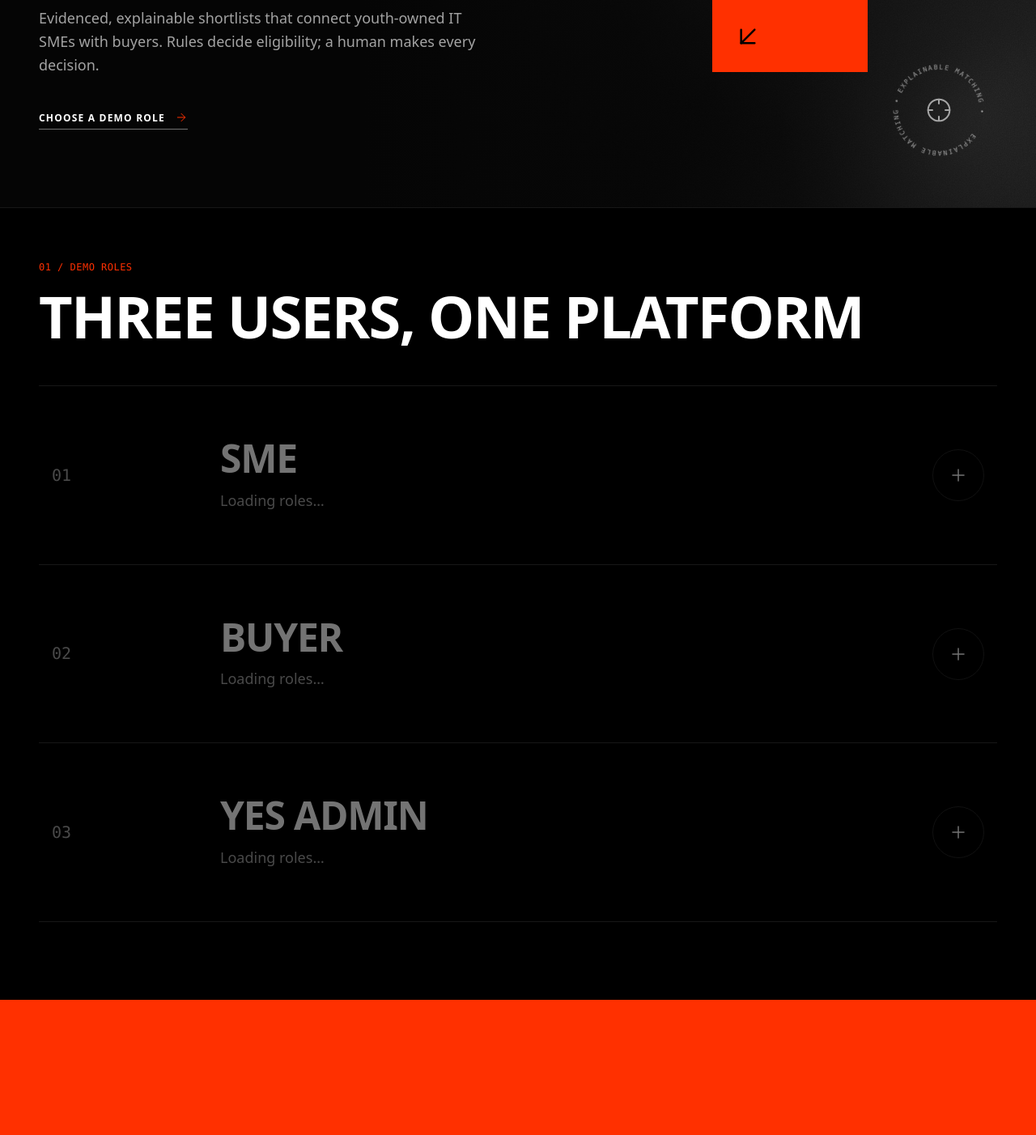
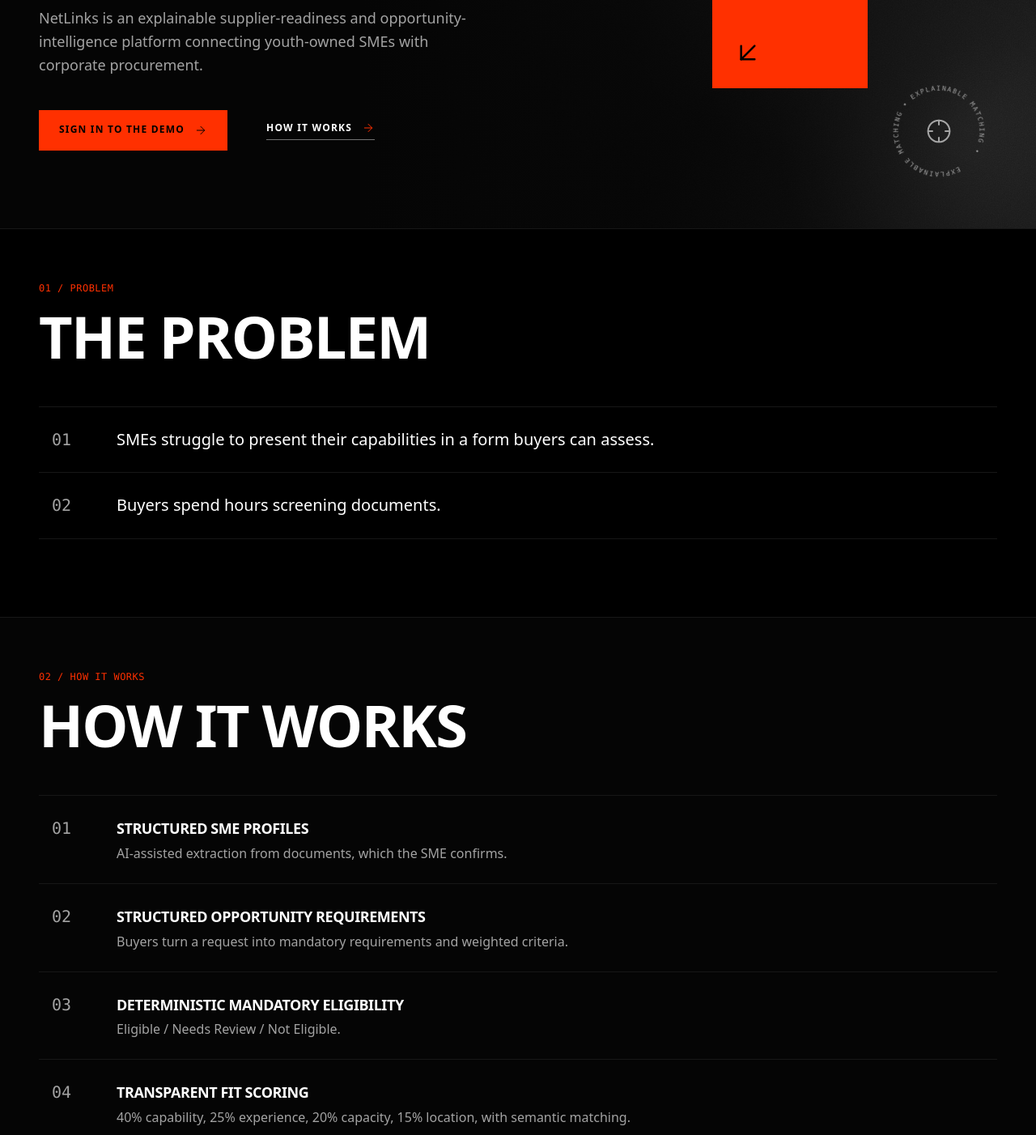
Before and after one commit to Jmoepi/NetLinks, a Next.js app in the folder frontend/: page / in a window 1280 px wide. Shown: the part 660-2062 px from the top of the page at 81% size. Built offline with nearby package versions, Linux system fonts and the light colour scheme; no server answers.

Commit message:
feat(ui): public landing page and footer copy

```diff
--- a/frontend/app/globals.css
+++ b/frontend/app/globals.css
@@ -561,6 +561,38 @@
   align-items: center;
   gap: var(--space-3);
   margin-top: var(--space-4);
+}
+
+/* Primary-styled link (e.g. "Sign in to the demo"): looks like the default button. */
+.button-link {
+  display: inline-flex;
+  align-items: center;
+  justify-content: center;
+  gap: var(--space-3);
+  padding: var(--space-4) var(--space-6);
+  font-size: var(--fs-xs);
+  font-weight: var(--fw-semibold);
+  text-transform: uppercase;
+  letter-spacing: var(--tr-widest);
+  line-height: 1.2;
+  text-decoration: none;
+  border-radius: var(--radius-none);
+  border: 1px solid var(--accent);
+  background: var(--accent);
+  color: var(--on-accent);
+  transition: background-color var(--dur-fast) var(--ease), color var(--dur-fast) var(--ease),
+    border-color var(--dur-fast) var(--ease);
+}
+
+.button-link:hover,
+.button-link:focus-visible {
+  background: #ffffff;
+  border-color: #ffffff;
+  color: #000000;
+}
+
+.button-link svg {
+  flex: none;
 }
 
 /* Underlined uppercase text link with accent arrow that nudges on hover/focus */
@@ -2075,6 +2107,7 @@
 .hero-links {
   display: flex;
   flex-wrap: wrap;
+  align-items: center;
   gap: var(--space-6) var(--space-12);
 }
 
@@ -2161,56 +2194,36 @@
   margin-bottom: var(--space-12);
 }
 
-.role-rows .row-button {
-  width: 100%;
-  display: grid;
-  grid-template-columns: 4rem minmax(0, 1fr) auto;
-  align-items: center;
-  gap: var(--space-6);
-  padding: var(--space-10) var(--space-4);
-  background: transparent;
-  border: 0;
-  color: var(--text);
-  text-align: left;
-  text-transform: none;
-  letter-spacing: normal;
-  font-size: var(--fs-base);
-  font-weight: var(--fw-regular);
-  line-height: var(--lh-body);
-  cursor: pointer;
-}
-
-.role-rows .row-button:hover:not(:disabled),
-.role-rows .row-button:focus-visible:not(:disabled) {
-  background: transparent;
-  color: var(--text);
-}
-
-.role-rows .row-button:focus-visible {
-  outline-offset: -2px;
-}
-
-.role-rows .row-index {
+/* Landing rows: larger index and statement text, reusing .row-list / .row-inner. */
+.landing-section .row-inner {
+  padding-block: var(--space-6);
+}
+
+.landing-section .row-index {
   font-size: var(--fs-xl);
 }
 
-.role-title {
-  display: block;
-  font-size: clamp(1.875rem, 4vw, 3rem);
-  font-weight: var(--fw-semibold);
-  text-transform: uppercase;
-  letter-spacing: var(--tr-tight);
+.landing-statement {
+  font-size: var(--fs-xl);
+  font-weight: var(--fw-light);
+  color: var(--text-strong);
   line-height: var(--lh-heading);
-  color: var(--text-strong);
-  margin-bottom: var(--space-3);
-}
-
-.role-desc {
-  display: block;
-  font-size: var(--fs-lg);
-  font-weight: var(--fw-light);
-  color: var(--text-muted);
-  max-width: 32rem;
+  max-width: 44rem;
+}
+
+.landing-note {
+  margin-top: var(--space-6);
+}
+
+.landing-cta {
+  display: flex;
+  flex-wrap: wrap;
+  align-items: center;
+  gap: var(--space-4) var(--space-8);
+}
+
+.landing-cta p {
+  margin: 0;
 }
 
 .row:hover .btn-circle,
@@ -2223,16 +2236,6 @@
 .row:hover .btn-circle svg,
 .row:focus-within .btn-circle svg {
   transform: rotate(45deg);
-}
-
-@media (min-width: 768px) {
-  .role-rows .row-button {
-    grid-template-columns: 2fr 6fr 4fr;
-    padding-block: var(--space-16);
-  }
-  .role-rows .btn-circle {
-    justify-self: end;
-  }
 }
 
 .manifesto {
--- a/frontend/app/page.tsx
+++ b/frontend/app/page.tsx
@@ -1,18 +1,58 @@
 "use client";
 
-import { ArrowDownLeft, ArrowRight, Crosshair, Plus } from "lucide-react";
+import { ArrowDownLeft, ArrowRight, Crosshair } from "lucide-react";
 import Link from "next/link";
-import { useRouter } from "next/navigation";
 import { useId } from "react";
 import { Eyebrow } from "@/components/Eyebrow";
 import { SectionIndex } from "@/components/SectionIndex";
 import { ROLE_HOME, useIdentity } from "@/lib/identity";
-import type { Role } from "@/lib/types";
 
-const ROLES: { role: Role; title: string; description: string }[] = [
-  { role: "sme", title: "SME", description: "Upload documents, confirm AI-extracted facts, control sharing." },
-  { role: "buyer", title: "Buyer", description: "Structure an RFQ, run rule-based matching, shortlist with evidence." },
-  { role: "admin", title: "YES Admin", description: "See pipeline outcomes, readiness gaps and fairness." },
+/** Static landing content. Plain statements only: no metrics, logos, testimonials or partner claims. */
+const PROBLEMS = [
+  "SMEs struggle to present their capabilities in a form buyers can assess.",
+  "Buyers spend hours screening documents.",
+];
+
+const STEPS: { title: string; text: string }[] = [
+  { title: "Structured SME profiles", text: "AI-assisted extraction from documents, which the SME confirms." },
+  {
+    title: "Structured opportunity requirements",
+    text: "Buyers turn a request into mandatory requirements and weighted criteria.",
+  },
+  { title: "Deterministic mandatory eligibility", text: "Eligible / Needs Review / Not Eligible." },
+  {
+    title: "Transparent fit scoring",
+    text: "40% capability, 25% experience, 20% capacity, 15% location, with semantic matching.",
+  },
+  {
+    title: "Explainable shortlists",
+    text: "Evidence, gaps and readiness actions for every match, plus an audit trail.",
+  },
+];
+
+const AUDIENCES: { title: string; text: string }[] = [
+  { title: "SMEs", text: "Build one evidenced profile and see what would help you qualify." },
+  {
+    title: "Corporate buyers and ESD teams",
+    text: "Structure a request, apply mandatory rules and shortlist with evidence behind every score.",
+  },
+  {
+    title: "YES and ecosystem partners",
+    text: "See pipeline outcomes, common readiness gaps and fairness across matches.",
+  },
+];
+
+const TRUST = [
+  "POPIA-aligned",
+  "SME consent before buyers see a profile",
+  "Role-based access enforced server-side",
+  "Data in AWS Cape Town (af-south-1) in production",
+];
+
+const ROADMAP = [
+  "Funding and grant matching",
+  "Buyer feedback with an SME right of reply",
+  "Procurement portal integrations",
 ];
 
 /** Decorative grayscale noise texture (local SVG filter, no remote image). */
@@ -51,21 +91,31 @@
   );
 }
 
-/** Landing page: hero plus one numbered entry per demo role. */
+function index(i: number): string {
+  return String(i + 1).padStart(2, "0");
+}
+
+/** Numbered row with an optional title above the text (shared by the landing sections). */
+function LandingRow({ i, title, text }: { i: number; title?: string; text?: string }) {
+  return (
+    <li className="row">
+      <div className="row-inner">
+        <span className="row-index" aria-hidden="true">
+          {index(i)}
+        </span>
+        <div className="row-body">
+          {title ? <h3 className="row-title">{title}</h3> : null}
+          {text ? <p className={title ? "muted" : "landing-statement"}>{text}</p> : null}
+        </div>
+      </div>
+    </li>
+  );
+}
+
+/** Public landing page: hero, numbered content sections and a sign-in call to action. */
 export default function Home() {
-  const { identities, identity, setIdentity } = useIdentity();
-  const router = useRouter();
+  const { identities, identity, signedIn } = useIdentity();
   const loaded = identities.length > 0;
-
-  function enter(role: Role) {
-    let slug: string | null = null;
-    if (role === "sme") {
-      const firstSme = identities.find((i) => i.role === "sme");
-      slug = identity?.role === "sme" && identity.sme_slug ? identity.sme_slug : (firstSme?.sme_slug ?? null);
-    }
-    setIdentity(role, slug);
-    router.push(ROLE_HOME[role]);
-  }
 
   return (
     <>
@@ -73,7 +123,7 @@
         <HeroGraphic />
         <div className="container">
           <div className="hero-content">
-            <Eyebrow label="Procurement matching · Fictional demo" />
+            <Eyebrow label="Supplier readiness · Fictional demo" />
             <h1 id="hero-heading" className="display">
               Match.
               <br />
@@ -82,17 +132,21 @@
               Shortlist.
             </h1>
             <p className="lead">
-              Evidenced, explainable shortlists that connect youth-owned IT SMEs with buyers. Rules decide eligibility; a
-              human makes every decision.
+              NetLinks is an explainable supplier-readiness and opportunity-intelligence platform connecting youth-owned
+              SMEs with corporate procurement.
             </p>
             <div className="hero-links">
-              <a href="#roles" className="link-arrow">
-                Choose a demo role
+              <Link href="/login" className="button-link">
+                Sign in to the demo
+                <ArrowRight size={16} strokeWidth={1.5} aria-hidden="true" />
+              </Link>
+              <a href="#how" className="link-arrow">
+                How it works
                 <ArrowRight size={16} strokeWidth={1.5} aria-hidden="true" />
               </a>
-              {identity && loaded ? (
+              {signedIn && identity && loaded ? (
                 <Link href={ROLE_HOME[identity.role]} className="link-arrow">
-                  Continue as {identity.label}
+                  Continue as {identity.name || identity.label}
                   <ArrowRight size={16} strokeWidth={1.5} aria-hidden="true" />
                 </Link>
               ) : null}
@@ -105,28 +159,37 @@
         <Stamp />
       </section>
 
-      <section id="roles" className="landing-section alt full-bleed" aria-labelledby="roles-heading">
+      <section className="landing-section alt full-bleed" aria-labelledby="problem-heading">
         <div className="container">
-          <SectionIndex n={1} label="Demo roles" />
-          <h2 id="roles-heading">Three users, one platform</h2>
-          <ul className="row-list role-rows">
-            {ROLES.map((r, i) => (
-              <li className="row" key={r.role}>
-                <button type="button" className="row-button" disabled={!loaded} onClick={() => enter(r.role)}>
-                  <span className="row-index" aria-hidden="true">
-                    {String(i + 1).padStart(2, "0")}
-                  </span>
-                  <span>
-                    <span className="sr-only">Enter as </span>
-                    <span className="role-title">{r.title}</span>
-                    <span className="sr-only">: </span>
-                    <span className="role-desc">{loaded ? r.description : "Loading roles…"}</span>
-                  </span>
-                  <span className="btn-circle" aria-hidden="true">
-                    <Plus size={24} strokeWidth={1.5} />
-                  </span>
-                </button>
-              </li>
+          <SectionIndex n={1} label="Problem" />
+          <h2 id="problem-heading">The problem</h2>
+          <ol className="row-list">
+            {PROBLEMS.map((text, i) => (
+              <LandingRow key={text} i={i} text={text} />
+            ))}
+          </ol>
+        </div>
+      </section>
+
+      <section id="how" className="landing-section full-bleed" aria-labelledby="how-heading">
+        <div className="container">
+          <SectionIndex n={2} label="How it works" />
+          <h2 id="how-heading">How it works</h2>
+          <ol className="row-list">
+            {STEPS.map((s, i) => (
+              <LandingRow key={s.title} i={i} title={s.title} text={s.text} />
+            ))}
+          </ol>
+        </div>
+      </section>
+
+      <section className="landing-section alt full-bleed" aria-labelledby="who-heading">
+        <div className="container">
+          <SectionIndex n={3} label="Who it's for" />
+          <h2 id="who-heading">Who it&apos;s for</h2>
+          <ul className="row-list">
+            {AUDIENCES.map((a, i) => (
+              <LandingRow key={a.title} i={i} title={a.title} text={a.text} />
             ))}
           </ul>
         </div>
@@ -139,6 +202,45 @@
           <span className="on-accent-light">AI explains. Humans decide.</span>
         </h2>
       </section>
+
+      <section className="landing-section full-bleed" aria-labelledby="trust-heading">
+        <div className="container">
+          <SectionIndex n={4} label="Trust & privacy" />
+          <h2 id="trust-heading">Trust &amp; privacy</h2>
+          <ul className="row-list">
+            {TRUST.map((title, i) => (
+              <LandingRow key={title} i={i} title={title} />
+            ))}
+          </ul>
+          <p className="muted landing-note">This prototype has no real authentication and runs locally only.</p>
+        </div>
+      </section>
+
+      <section className="landing-section alt full-bleed" aria-labelledby="roadmap-heading">
+        <div className="container">
+          <SectionIndex n={5} label="Roadmap" />
+          <h2 id="roadmap-heading">Roadmap</h2>
+          <ul className="row-list">
+            {ROADMAP.map((title, i) => (
+              <LandingRow key={title} i={i} title={title} />
+            ))}
+          </ul>
+        </div>
+      </section>
+
+      <section className="landing-section full-bleed" aria-labelledby="demo-heading">
+        <div className="container">
+          <SectionIndex n={6} label="Demo" />
+          <h2 id="demo-heading">Try the demo</h2>
+          <div className="landing-cta">
+            <Link href="/login" className="button-link">
+              Sign in to the demo
+              <ArrowRight size={16} strokeWidth={1.5} aria-hidden="true" />
+            </Link>
+            <p className="muted">Prototype with fictional demo data.</p>
+          </div>
+        </div>
+      </section>
     </>
   );
 }
--- a/frontend/components/Footer.tsx
+++ b/frontend/components/Footer.tsx
@@ -12,7 +12,9 @@
           </span>
           <span className="sr-only">NetLinks</span>
         </div>
-        <p className="footer-note">Fictional demo data · Hackathon prototype · No real authentication</p>
+        <p className="footer-note">
+          Built for the YES AI Hackathon 2026 · Prototype with fictional demo data · No real authentication
+        </p>
         <p className="footer-copy">© NetLinks prototype</p>
       </div>
     </footer>
```
